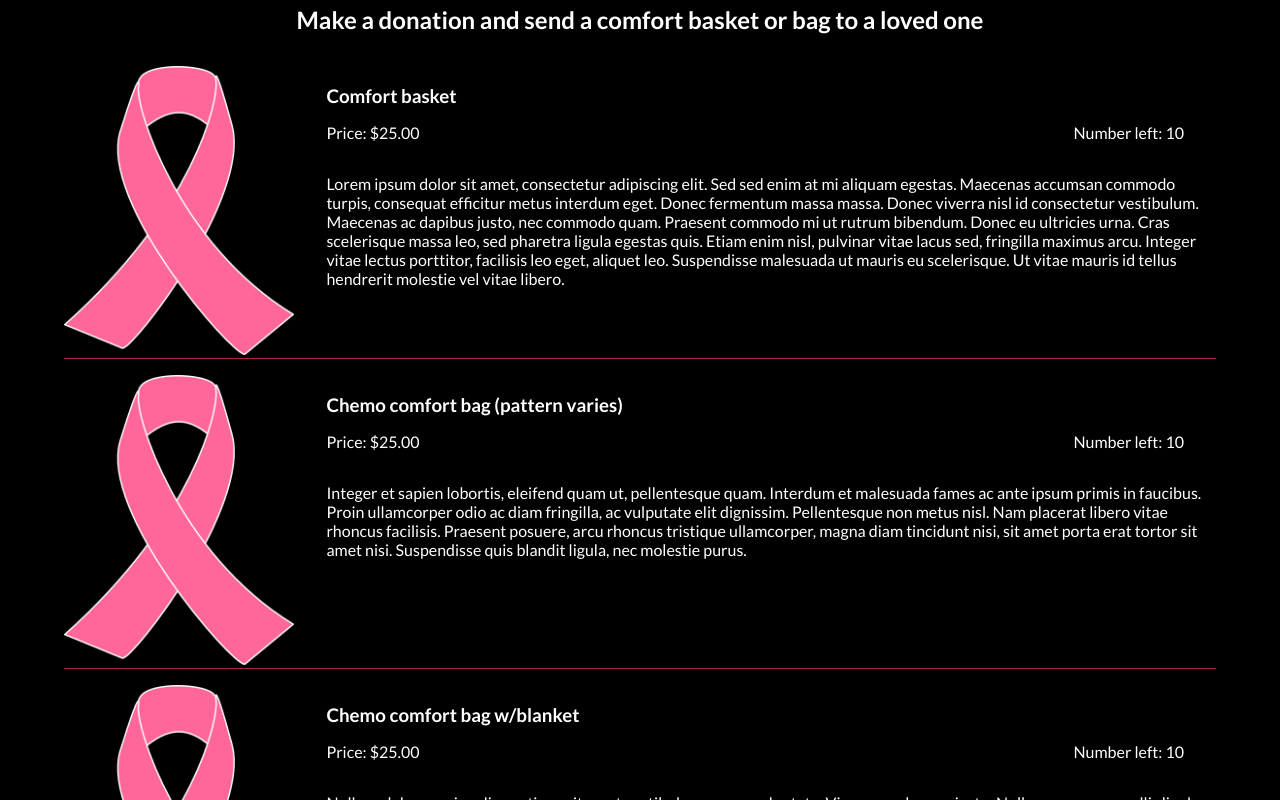
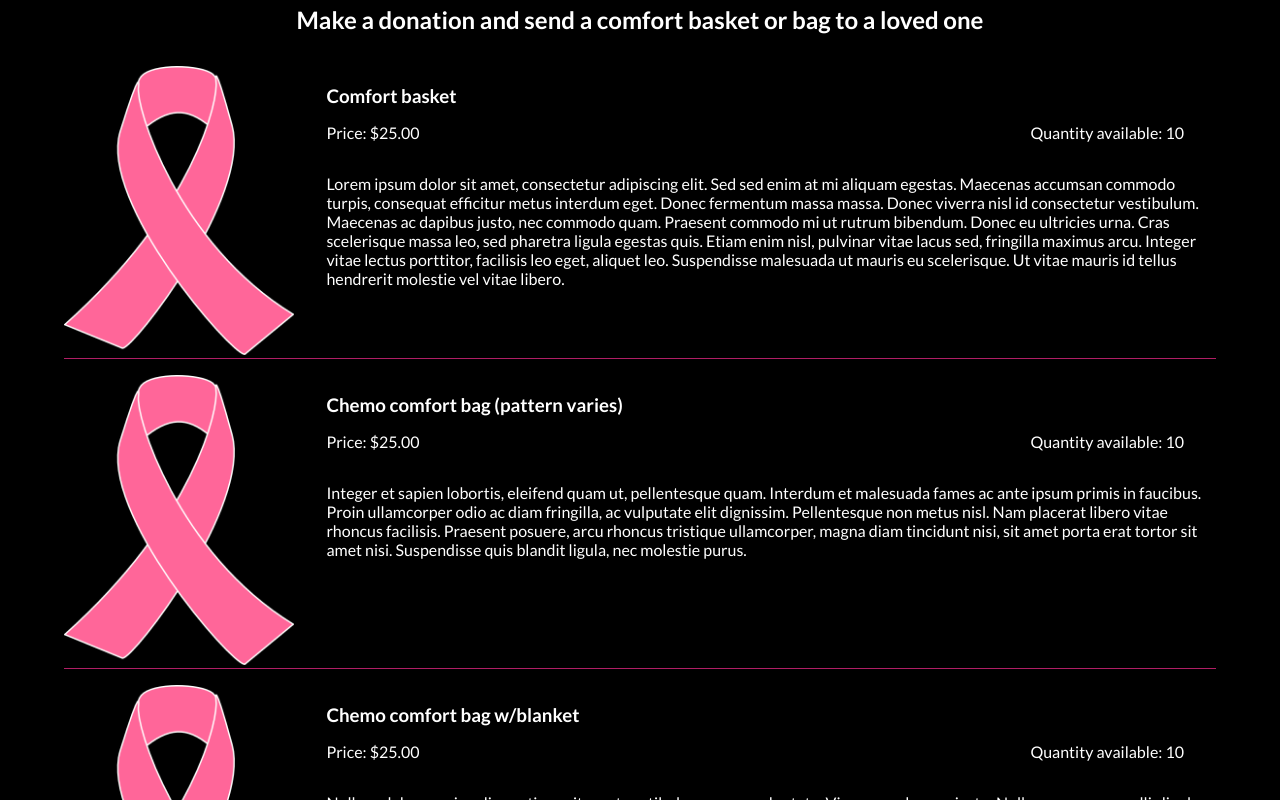
Before and after one commit to vishalicious213/bcc-v2, a Next.js app: page /boobtique in a window 1280 px wide. Shown: the part 1440-2240 px from the top of the page. Built offline with nearby package versions, Linux system fonts and the light colour scheme.

Commit message:
shop: styled products

```diff
--- a/components/shop.js
+++ b/components/shop.js
@@ -47,7 +47,7 @@ const Shop = () => {
                         <h3>{product.name}</h3>
                         <div className='pricing'>
                             <p>{`Price: $${product.price/100}.00`}</p>
-                            <p>Number left: {product.quantity}</p>
+                            <p>Quantity available: {product.quantity}</p>
                         </div>
                         <p>{product.desc}</p>
                     </div>
```
